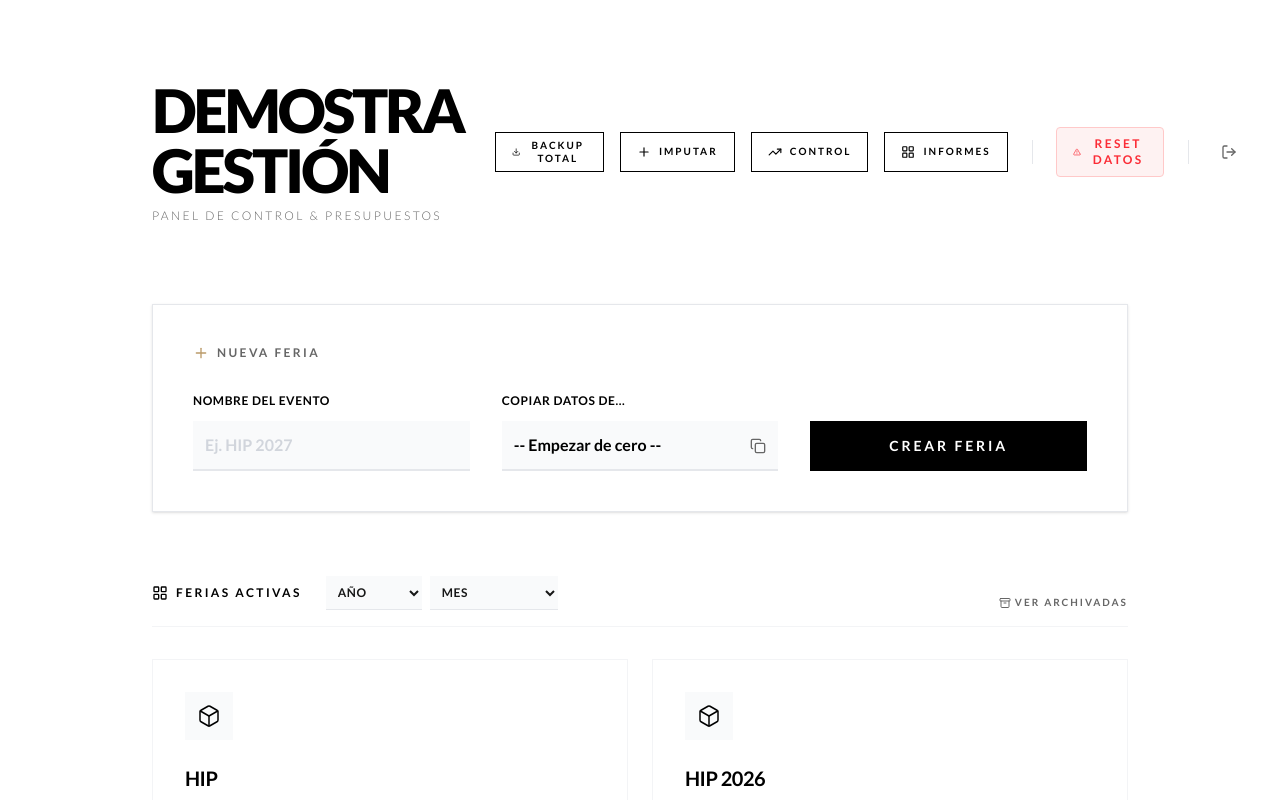
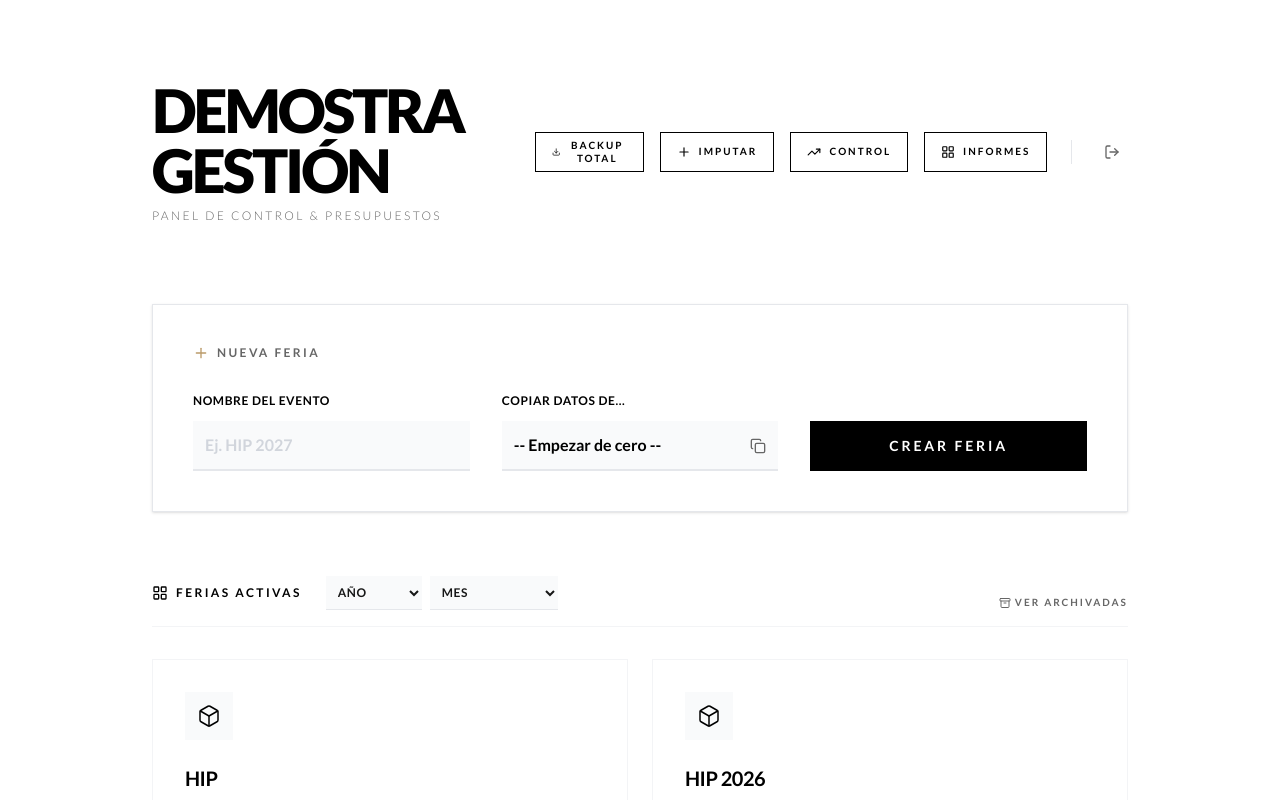
Before and after one commit to actionbdmgalicia-lgtm/demostra-gestion, a Next.js app: page / in a window 1280 px wide. Shown: the top 800 px of the page. Built offline with nearby package versions, Linux system fonts and the light colour scheme.

Commit message:
Revert: Remove Reset Button from UI

```diff
--- a/src/app/page.tsx
+++ b/src/app/page.tsx
@@ -3,7 +3,6 @@ import { createFair } from '@/app/actions_home';
 import FairList from '@/components/FairList';
 import FullExportButton from '@/components/FullExportButton';
 import LogoutButton from '@/components/LogoutButton'; // Added
-import ResetButton from '@/components/ResetButton'; // Added
 import { Plus, Copy, LayoutGrid, TrendingUp } from 'lucide-react';
 
 export const dynamic = 'force-dynamic';
@@ -34,8 +33,6 @@ export default async function Home() {
           <a href="/informes" className="btn-secondary text-[10px] uppercase tracking-widest flex items-center gap-2 h-10 px-4">
             <LayoutGrid size={14} /> Informes
           </a>
-          <div className="h-6 w-px bg-gray-200 mx-2"></div>
-          <ResetButton />
           <div className="h-6 w-px bg-gray-200 mx-2"></div>
           <LogoutButton />
         </div>
```
